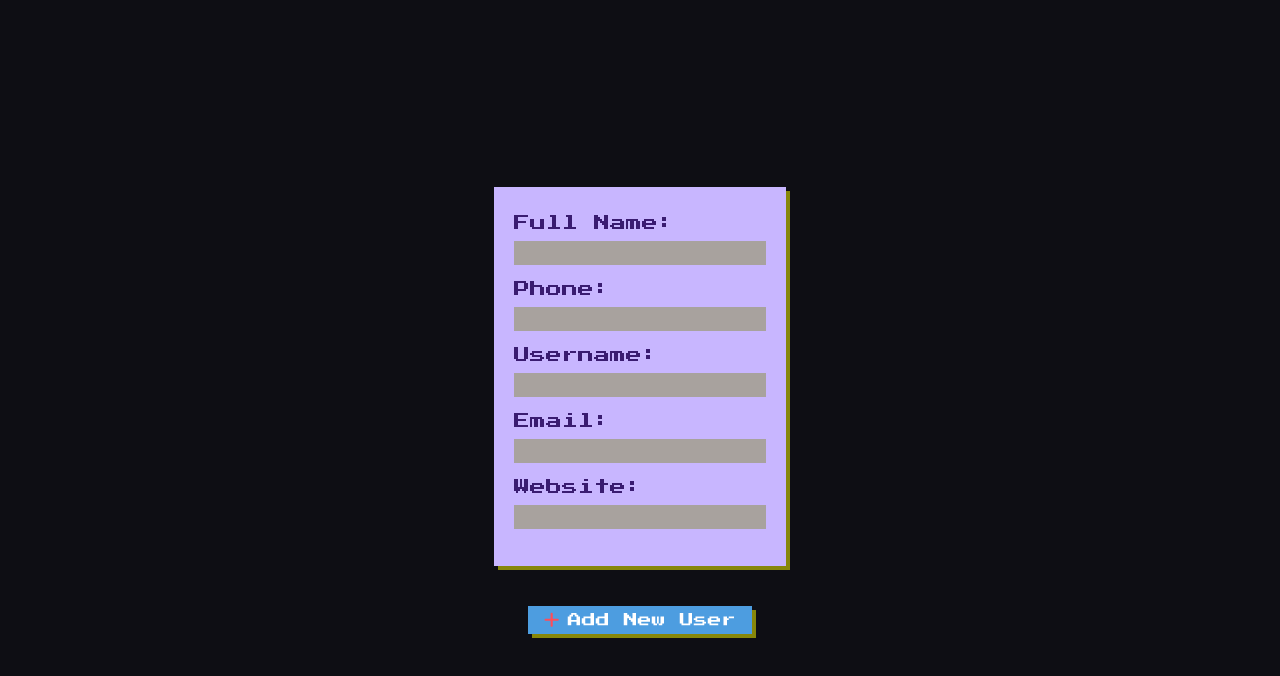
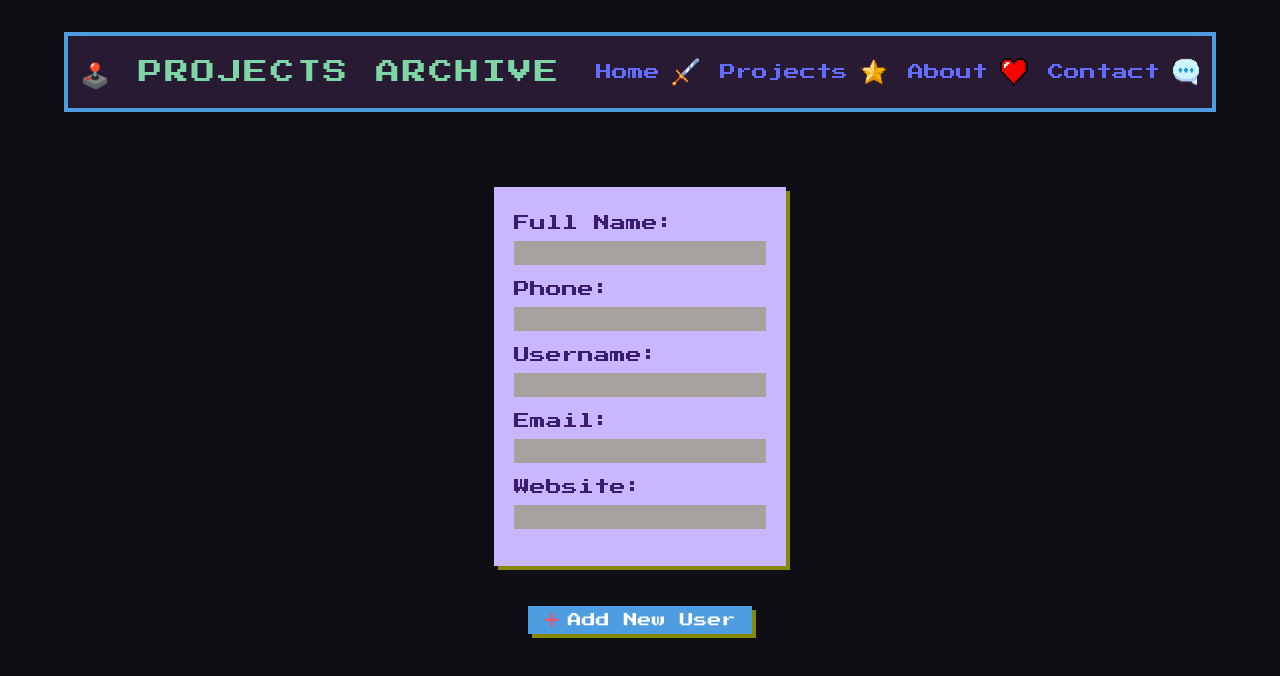
Before and after one commit to Nikkihosseini/react-mini-projects, a React (Vite) app: page /UserCard in a window 1280 px wide. Shown: the top 676 px of the page. Built offline with nearby package versions, Linux system fonts and the light colour scheme; no server answers.

Commit message:
style: center header on the page

```diff
--- a/src/Pages/Project/UserCard.jsx
+++ b/src/Pages/Project/UserCard.jsx
@@ -1,6 +1,7 @@
 import { useState , useEffect } from "react"
 import User from '../../component/props/User.jsx'
 import AddNewUser from "../../component/props/AddNewUser.jsx"
+import Header from "../../component/Header.jsx"
 import axios from "axios"
 
 export default function UserCard(){
@@ -17,7 +18,8 @@ export default function UserCard(){
 
     return (
         <>
-           <AddNewUser
+            <Header/>
+            <AddNewUser
                 newUserList={newUserList}
                 setNewUserList={setNewUserList}
             />
--- a/src/component/Header.jsx
+++ b/src/component/Header.jsx
@@ -3,7 +3,7 @@ import { Link } from "react-router-dom"
 export default function Header(){
     return(
      <>
-        <header className="fixed top-8 w-[90%] h-20 z-50 bg-purple-glitch/20 backdrop-blur-md border-4 border-neon-blue p-3">
+        <header className="fixed top-8 right-0 left-0 w-[90%] h-20 z-50 bg-purple-glitch/20 backdrop-blur-md border-4 border-neon-blue p-3 mx-auto">
            <div className="flex items-center justify-between h-full">
                 <h1 className="flex items-center text-md md:text-2xl tracking-widest uppercase text-retro-mint-green">
                 🕹️ Projects Archive
--- a/src/component/props/AddNewUser.jsx
+++ b/src/component/props/AddNewUser.jsx
@@ -13,12 +13,9 @@ export default function AddNewUser({newUserList , setNewUserList}){
         website: ''
     })
 
-
     const addNewUser = ()=>{
         setNewUserList([...newUserList , newUser])
     }
-
-    console.log(newUserList)
 
     return(
         <>
```
